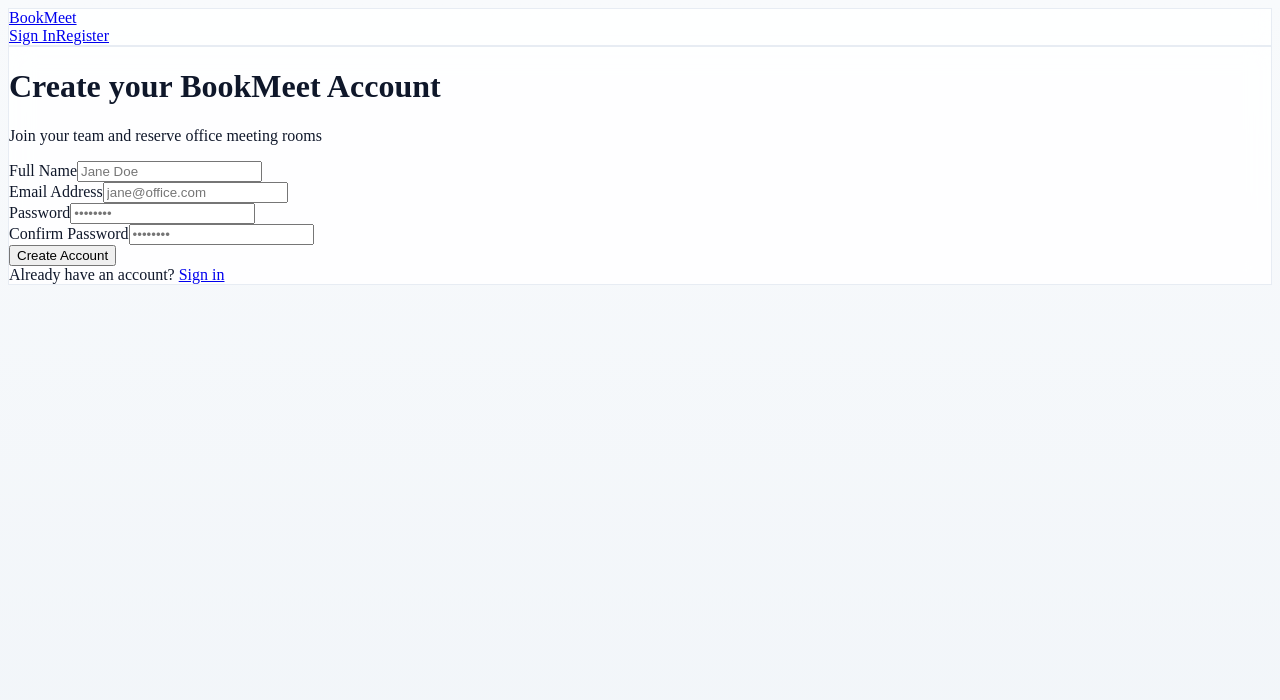
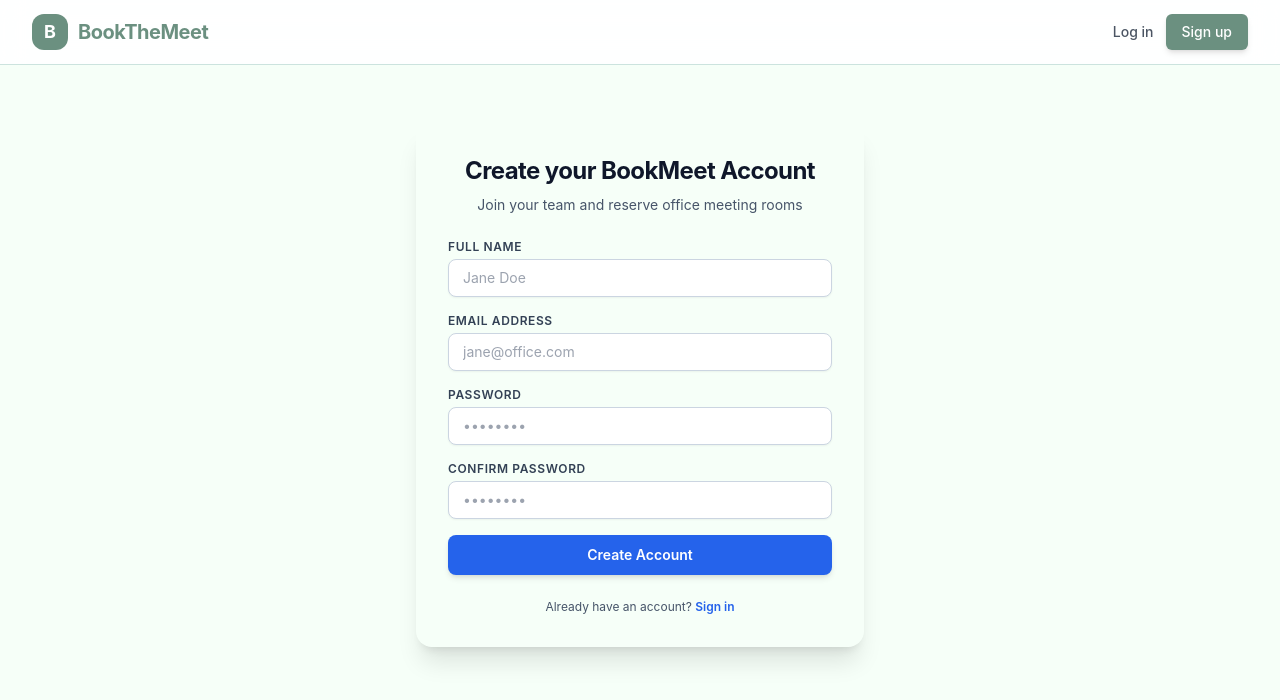
Before and after one commit to 16bitSega/book-the-meet, a Next.js app: page /register in a window 1280 px wide. Shown: the top 700 px of the page. Built offline with nearby package versions, Linux system fonts and the light colour scheme; no server answers.

Commit message:
style(theme): apply Jungle Teal color palette and design system updates

```diff
--- a/src/app/globals.css
+++ b/src/app/globals.css
@@ -1,26 +1,82 @@
-@tailwindcss base;
-@tailwindcss components;
-@tailwindcss utilities;
+@tailwind base;
+@tailwind components;
+@tailwind utilities;
 
 :root {
-  --foreground-rgb: 15, 23, 42;
-  --background-start-rgb: 248, 250, 252;
-  --background-end-rgb: 241, 245, 249;
+  /* Jungle Teal Palette */
+  --color-jungle-teal: #6b9080;
+  --color-muted-teal: #a4c3b2;
+  --color-frozen-water: #cce3de;
+  --color-azure-mist: #eaf4f4;
+  --color-mint-cream: #f6fff8;
+
+  /* Semantic Mappings */
+  --background: var(--color-mint-cream);
+  --foreground: #1f2937; /* Dark gray for text readability against light teal */
+  --primary: var(--color-jungle-teal);
+  --primary-hover: #567569; /* Slightly darker for hover states */
+  --secondary: var(--color-muted-teal);
+  --surface: #ffffff;
+  --surface-alt: var(--color-azure-mist);
+  --border: var(--color-frozen-water);
 }
 
 body {
-  color: rgb(var(--foreground-rgb));
-  background: linear-gradient(
-      to bottom,
-      transparent,
-      rgb(var(--background-end-rgb))
-    )
-    rgb(var(--background-start-rgb));
-  min-height: 100vh;
+  color: var(--foreground);
+  background: var(--background);
+  font-family: 'Inter', system-ui, -apple-system, sans-serif;
+  -webkit-font-smoothing: antialiased;
+  -moz-osx-font-smoothing: grayscale;
 }
 
-.glass-card {
-  background: rgba(255, 255, 255, 0.85);
-  backdrop-filter: blur(12px);
-  border: 1px solid rgba(226, 232, 240, 0.8);
+/* Custom Utilities */
+@layer components {
+  .btn-primary {
+    @apply bg-[#6b9080] text-white px-4 py-2 rounded-md font-medium transition-all duration-200 hover:bg-[#567569] focus:ring-2 focus:ring-[#6b9080] focus:ring-offset-2 disabled:opacity-50 disabled:cursor-not-allowed;
+  }
+
+  .btn-secondary {
+    @apply bg-[#eaf4f4] text-[#6b9080] px-4 py-2 rounded-md font-medium transition-all duration-200 hover:bg-[#cce3de] border border-[#cce3de];
+  }
+
+  .input-field {
+    @apply w-full px-4 py-2.5 rounded-md border border-[#cce3de] bg-white text-gray-800 placeholder-gray-400 focus:outline-none focus:ring-2 focus:ring-[#6b9080] focus:border-transparent transition-all duration-200;
+  }
+
+  .card {
+    @apply bg-white rounded-xl shadow-xs border border-[#cce3de] overflow-hidden;
+  }
+
+  .badge-success {
+    @apply bg-[#f6fff8] text-[#6b9080] border border-[#a4c3b2] px-2.5 py-0.5 rounded-full text-xs font-semibold;
+  }
+
+  .badge-info {
+    @apply bg-[#eaf4f4] text-[#6b9080] border border-[#cce3de] px-2.5 py-0.5 rounded-full text-xs font-semibold;
+  }
 }
+
+/* Smooth Scrolling */
+html {
+  scroll-behavior: smooth;
+}
+
+/* Custom Scrollbar for Grid */
+::-webkit-scrollbar {
+  width: 8px;
+  height: 8px;
+}
+
+::-webkit-scrollbar-track {
+  background: var(--color-azure-mist);
+  border-radius: 4px;
+}
+
+::-webkit-scrollbar-thumb {
+  background: var(--color-muted-teal);
+  border-radius: 4px;
+}
+
+::-webkit-scrollbar-thumb:hover {
+  background: var(--color-jungle-teal);
+}
--- a/src/components/Navbar.tsx
+++ b/src/components/Navbar.tsx
@@ -2,17 +2,19 @@
 
 import React, { useState } from "react";
 import Link from "next/link";
+import { usePathname } from "next/navigation";
 import { useAuth } from "@/context/AuthContext";
 
 export function Navbar() {
-  const { user, logout, resendVerification } = useAuth();
+  const { user, logout, resendVerification, loading: authLoading } = useAuth();
+  const pathname = usePathname();
   const [resendStatus, setResendStatus] = useState<string | null>(null);
 
   const handleResend = async () => {
     setResendStatus("Sending...");
     const success = await resendVerification();
     if (success) {
-      setResendStatus("Verification link sent! Check server console.");
+      setResendStatus("Verification link sent! Check terminal console.");
       setTimeout(() => setResendStatus(null), 5000);
     } else {
       setResendStatus("Failed to send.");
@@ -20,28 +22,42 @@ export function Navbar() {
     }
   };
 
+  if (authLoading) return null;
+
   return (
-    <nav className="glass-card sticky top-0 z-40 w-full shadow-sm">
-      <div className="mx-auto flex max-w-7xl items-center justify-between px-4 py-3 sm:px-6 lg:px-8">
-        {/* Brand Logo */}
-        <div className="flex items-center space-x-6">
-          <Link href="/" className="flex items-center space-x-2">
-            <span className="bg-gradient-to-r from-blue-600 to-indigo-600 bg-clip-text text-xl font-bold tracking-tight text-transparent">
-              BookMeet
+    <nav className="sticky top-0 z-40 w-full bg-white/90 backdrop-blur-md border-b border-[var(--color-frozen-water)] shadow-xs">
+      <div className="max-w-7xl mx-auto px-4 sm:px-6 lg:px-8">
+        <div className="flex justify-between h-16 items-center">
+          {/* Logo & Main Nav */}
+          <div className="flex items-center gap-6">
+            <Link href="/" className="flex items-center gap-2.5 group">
+              <div className="w-9 h-9 rounded-xl bg-[var(--color-jungle-teal)] flex items-center justify-center text-white font-bold text-lg shadow-xs group-hover:bg-[#567569] transition-colors">
+                B
+              </div>
+              <span className="font-bold text-xl text-[var(--color-jungle-teal)] tracking-tight">
+                BookTheMeet
               </span>
             </Link>
 
             {user && (
-            <div className="hidden space-x-4 md:flex">
+              <div className="hidden md:flex items-center gap-4 border-l border-[var(--color-frozen-water)] pl-6">
                 <Link
                   href="/"
-                className="text-sm font-medium text-slate-700 hover:text-blue-600 transition-colors"
+                  className={`text-sm font-semibold transition-colors ${
+                    pathname === "/"
+                      ? "text-[var(--color-jungle-teal)] underline underline-offset-4"
+                      : "text-gray-600 hover:text-[var(--color-jungle-teal)]"
+                  }`}
                 >
                   Schedule Grid
                 </Link>
                 <Link
                   href="/my-bookings"
-                className="text-sm font-medium text-slate-700 hover:text-blue-600 transition-colors"
+                  className={`text-sm font-semibold transition-colors ${
+                    pathname === "/my-bookings"
+                      ? "text-[var(--color-jungle-teal)] underline underline-offset-4"
+                      : "text-gray-600 hover:text-[var(--color-jungle-teal)]"
+                  }`}
                 >
                   My Bookings
                 </Link>
@@ -49,65 +65,76 @@ export function Navbar() {
             )}
           </div>
 
-        {/* User Info & Actions */}
-        <div className="flex items-center space-x-4">
+          {/* User Actions */}
+          <div className="flex items-center gap-4">
             {user ? (
-            <div className="flex items-center space-x-3 text-sm">
-              <span className="hidden font-medium text-slate-800 sm:inline">
-                {user.name}
-              </span>
-
-              {/* Email Verification Status Badge */}
+              <div className="flex items-center gap-3">
+                {/* Email Verification Status */}
                 {user.isEmailVerified ? (
-                <span className="inline-flex items-center rounded-full bg-emerald-50 px-2.5 py-0.5 text-xs font-medium text-emerald-700 border border-emerald-200">
+                  <span className="badge-success hidden sm:inline-flex items-center gap-1">
+                    <span className="w-1.5 h-1.5 rounded-full bg-[var(--color-jungle-teal)]"></span>
                     Verified
                   </span>
                 ) : (
-                <div className="flex items-center space-x-2">
-                  <span className="inline-flex items-center rounded-full bg-amber-50 px-2.5 py-0.5 text-xs font-medium text-amber-700 border border-amber-200">
+                  <div className="flex items-center gap-2">
+                    <span className="inline-flex items-center rounded-full bg-amber-50 px-2.5 py-0.5 text-xs font-semibold text-amber-700 border border-amber-200">
                       Unverified
                     </span>
                     <button
                       onClick={handleResend}
-                    className="text-xs text-blue-600 underline hover:text-blue-800"
+                      className="text-xs text-[var(--color-jungle-teal)] font-semibold underline hover:text-[#567569]"
                     >
                       Resend link
                     </button>
                   </div>
                 )}
 
+                <div className="flex items-center gap-3 pl-3 border-l border-[var(--color-frozen-water)]">
+                  <div className="hidden md:block text-right">
+                    <p className="text-sm font-bold text-gray-900 leading-tight">{user.name || user.email}</p>
+                    <p className="text-xs text-gray-500">{user.email}</p>
+                  </div>
+
                   <button
                     onClick={logout}
-                className="rounded-lg bg-slate-100 px-3 py-1.5 text-xs font-medium text-slate-700 hover:bg-slate-200 transition-colors"
+                    className="btn-secondary text-xs py-1.5 px-3"
                   >
-                Sign Out
+                    Logout
                   </button>
                 </div>
+              </div>
             ) : (
-            <div className="flex items-center space-x-3">
+              <div className="flex items-center gap-3">
                 <Link
                   href="/login"
-                className="text-sm font-medium text-slate-700 hover:text-blue-600 transition-colors"
+                  className={`text-sm font-medium transition-colors ${
+                    pathname === "/login"
+                      ? "text-[var(--color-jungle-teal)] font-bold"
+                      : "text-gray-600 hover:text-[var(--color-jungle-teal)]"
+                  }`}
                 >
-                Sign In
+                  Log in
                 </Link>
                 <Link
                   href="/register"
-                className="rounded-lg bg-blue-600 px-3.5 py-1.5 text-sm font-medium text-white hover:bg-blue-700 shadow-sm transition-colors"
+                  className="btn-primary text-sm shadow-md shadow-[var(--color-jungle-teal)]/20"
                 >
-                Register
+                  Sign up
                 </Link>
               </div>
             )}
           </div>
         </div>
+      </div>
 
-      {/* Resend Status Toast Banner */}
+      {/* Resend Toast Banner */}
       {resendStatus && (
-        <div className="bg-blue-600 px-4 py-1.5 text-center text-xs font-medium text-white">
+        <div className="bg-[var(--color-jungle-teal)] px-4 py-1.5 text-center text-xs font-medium text-white">
           {resendStatus}
         </div>
       )}
     </nav>
   );
 }
+
+export default Navbar;
--- a/tailwind.config.ts
+++ b/tailwind.config.ts
@@ -9,12 +9,19 @@ const config: Config = {
   theme: {
     extend: {
       colors: {
+        "jungle-teal": "#6b9080",
+        "muted-teal": "#a4c3b2",
+        "frozen-water": "#cce3de",
+        "azure-mist": "#eaf4f4",
+        "mint-cream": "#f6fff8",
         brand: {
-          50: "#f0f7ff",
-          100: "#e0effe",
-          500: "#2563eb",
-          600: "#1d4ed8",
-          700: "#1e40af",
+          50: "#f6fff8",
+          100: "#eaf4f4",
+          200: "#cce3de",
+          300: "#a4c3b2",
+          500: "#6b9080",
+          600: "#567569",
+          700: "#435c52",
         },
       },
     },
```
Also changed, not shown: src/app/page.tsx (+22 -17 lines), src/components/ScheduleGrid.tsx (+124 -61 lines). Lines whose indentation alone changed are shown as unchanged.
